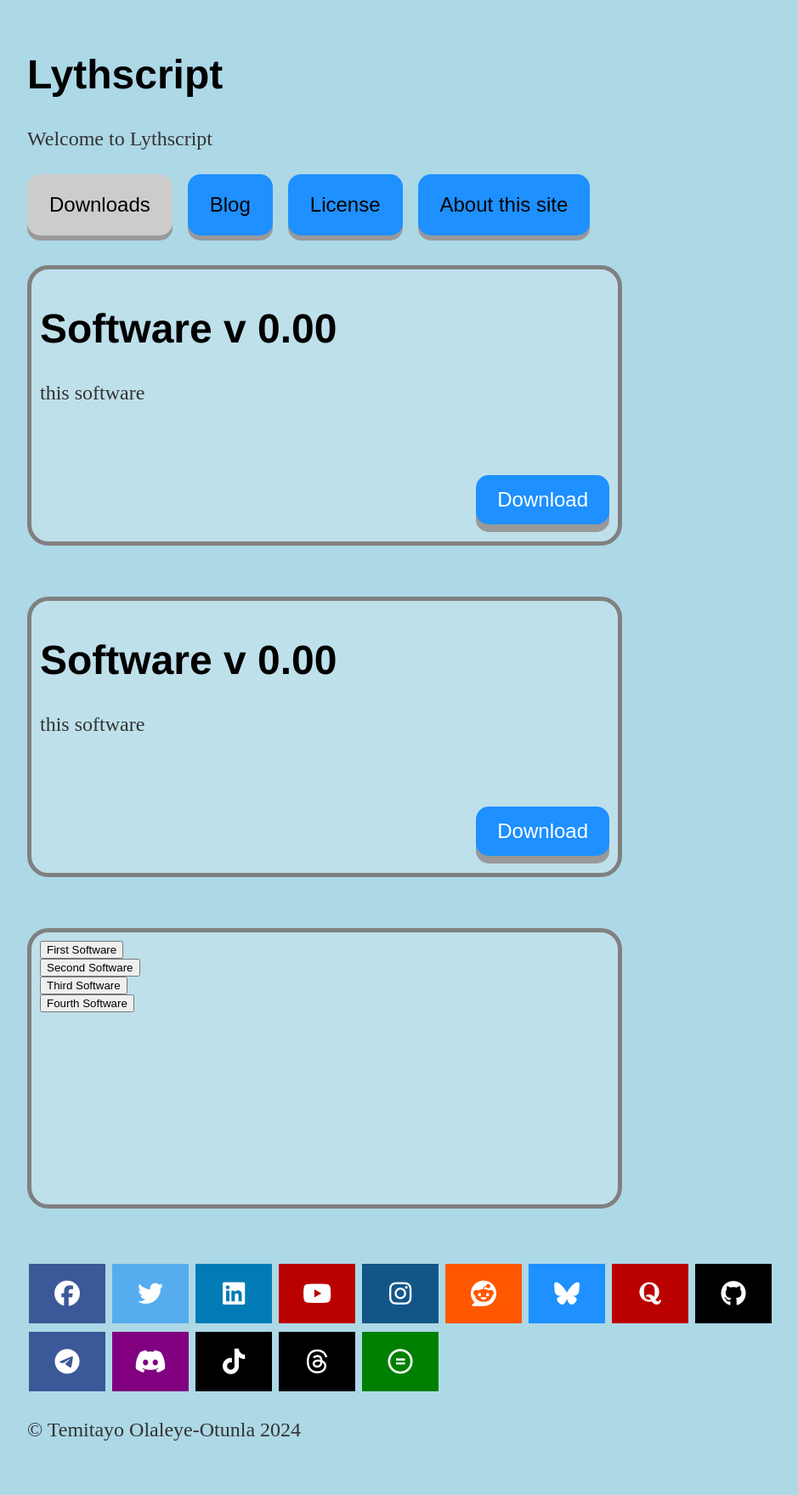
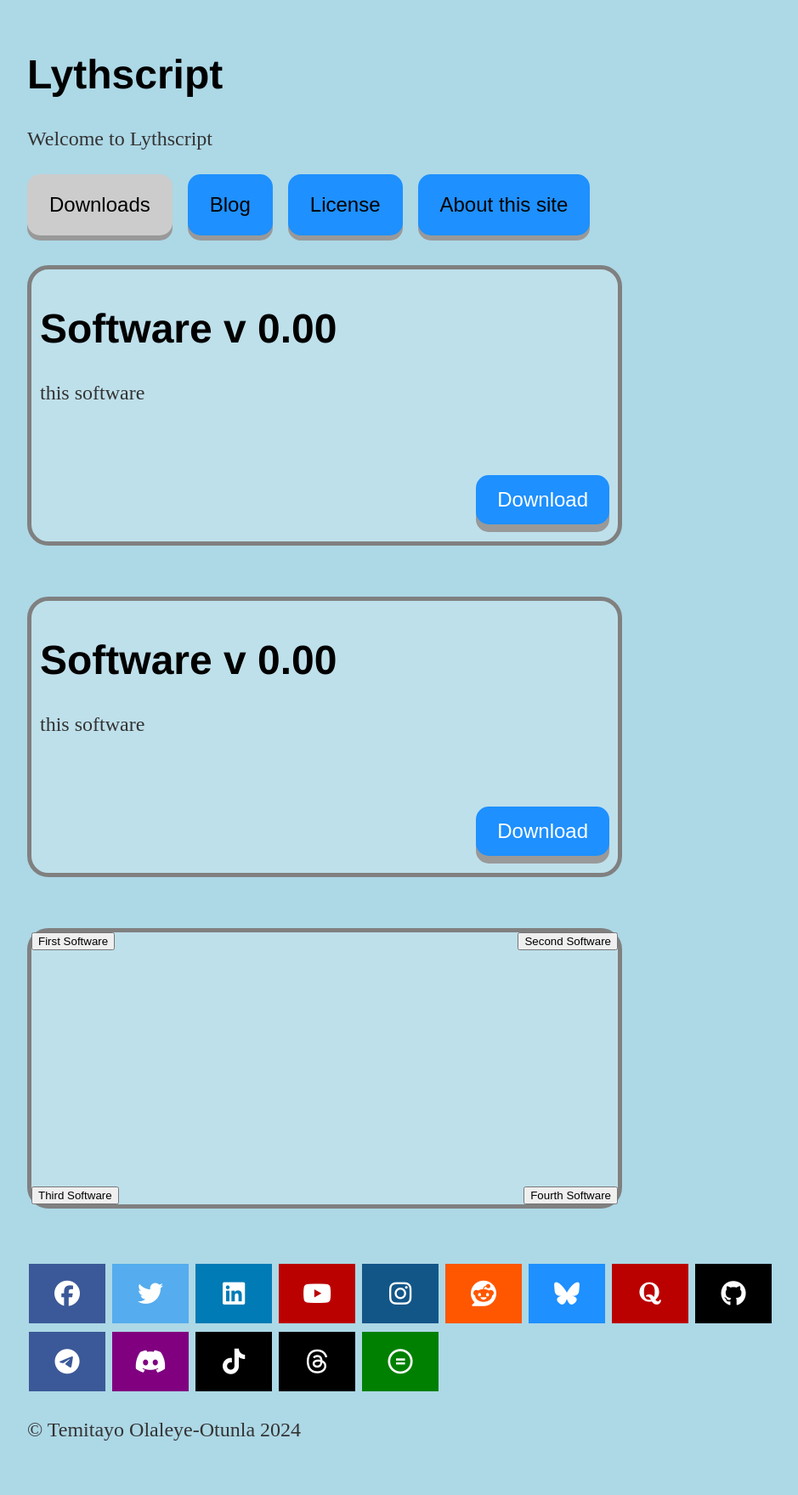
Before and after one commit to lythwind/lythwind.github.io, a Jekyll site: the page built from index.html, in a window 1280 px wide. Shown: the whole page at 85% size, without its empty margins (160-1099 px from the left). Built offline with Jekyll 4.4.1, drawn with Linux system fonts in a browser that asks for light colours; nearby versions of some CDN libraries.

Commit message:
Update main.css

```diff
--- a/css/main.css
+++ b/css/main.css
@@ -191,3 +191,23 @@ button:active {
   from {opacity: 0;}
   to {opacity: 1;}
 }
+.b1{
+position: absolute;
+  top:0;
+  left:0;
+}
+.b2{
+position: absolute;
+  top:0;
+  right:0;
+}
+.b3{
+position: absolute;
+  bottom:0;
+  left:0;
+}
+.b4{
+position: absolute;
+  bottom:0;
+  right:0;
+}
```
